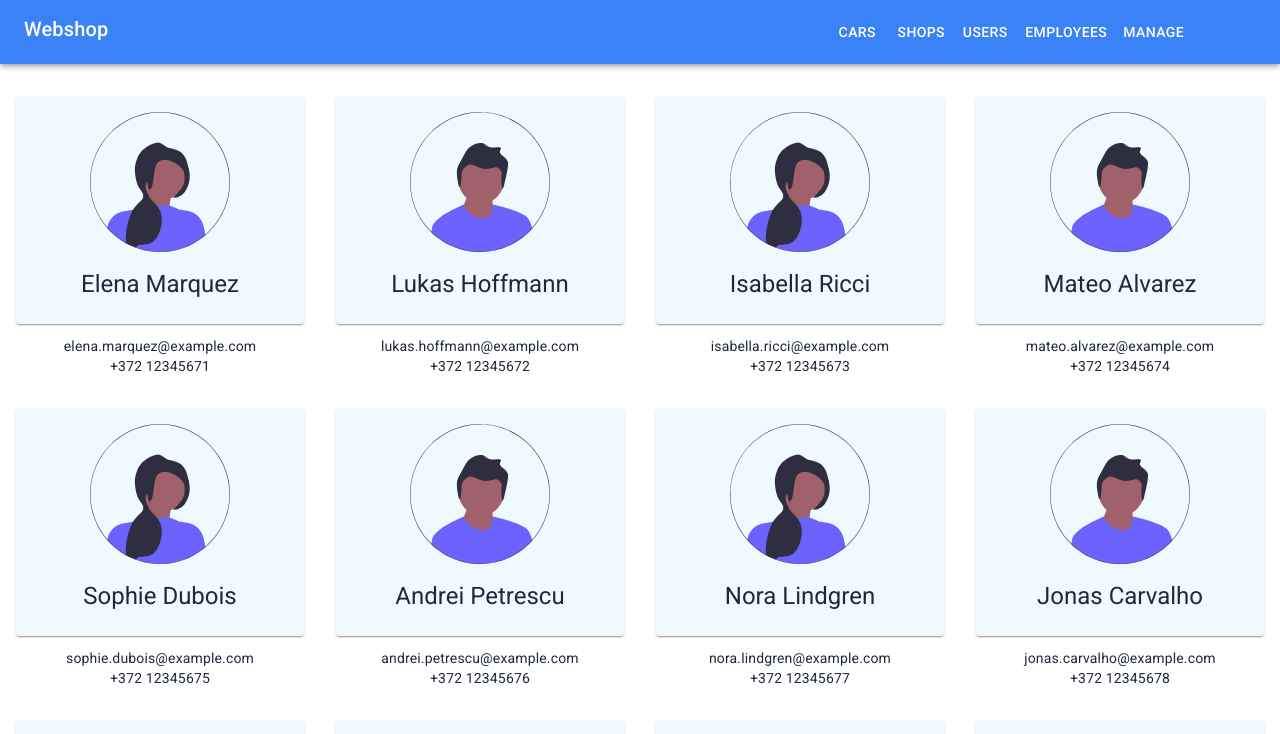
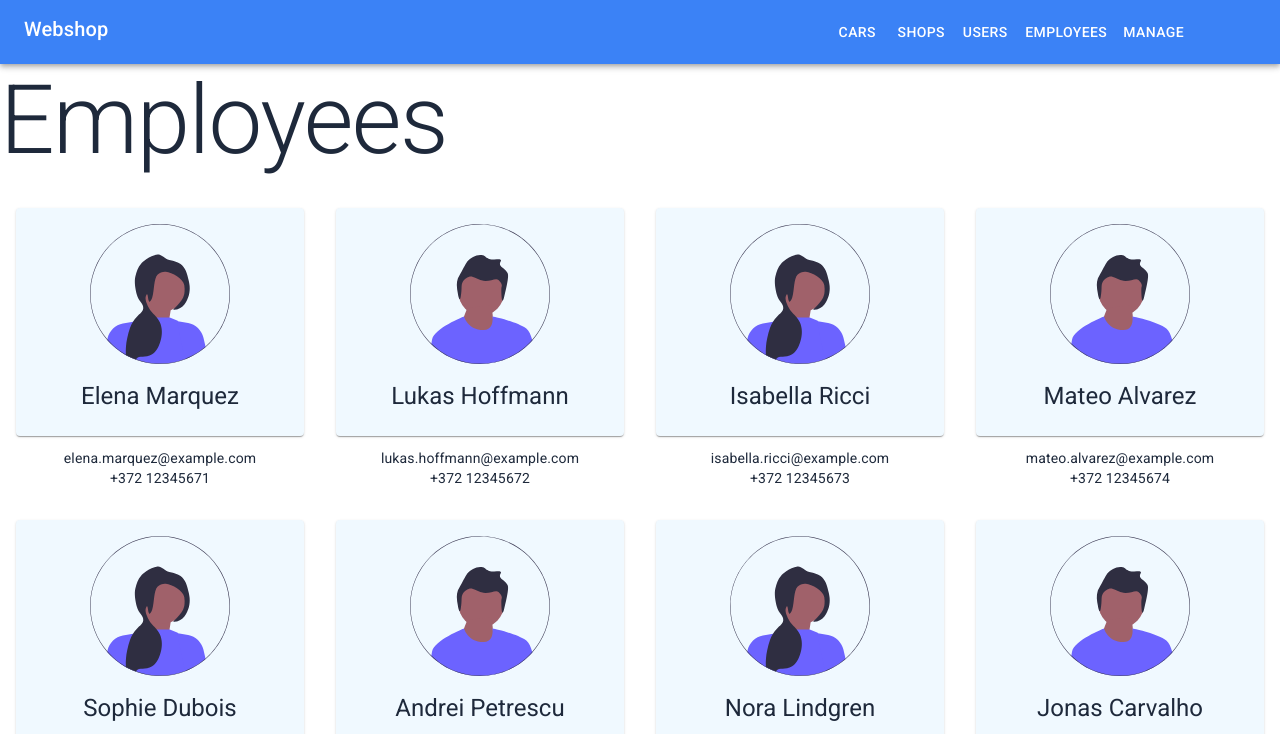
Before and after one commit to hallapmark/webshop, a React (Vite) app: page /employees in a window 1280 px wide. Shown: the top 734 px of the page. Built offline with nearby package versions, Linux system fonts and the light colour scheme; some icons are missing.

Commit message:
Add main title to Employees page

```diff
--- a/src/pages/lists/Employees.jsx
+++ b/src/pages/lists/Employees.jsx
@@ -11,6 +11,8 @@ function Employees() {
   const [employees, setEmployees] = useState(employeesFile.slice());
 
   return (
+    <Box>
+      <Typography variant="h1">Employees</Typography>
       <Grid container spacing={4} alignItems="stretch" mx={2} my={4}>
         {employees.map((employee) => (
           <Grid
@@ -41,6 +43,7 @@ function Employees() {
           </Grid>
         ))}
       </Grid>
+    </Box>
   )
 }
 export default Employees
```
Lines whose indentation alone changed are shown as unchanged.
